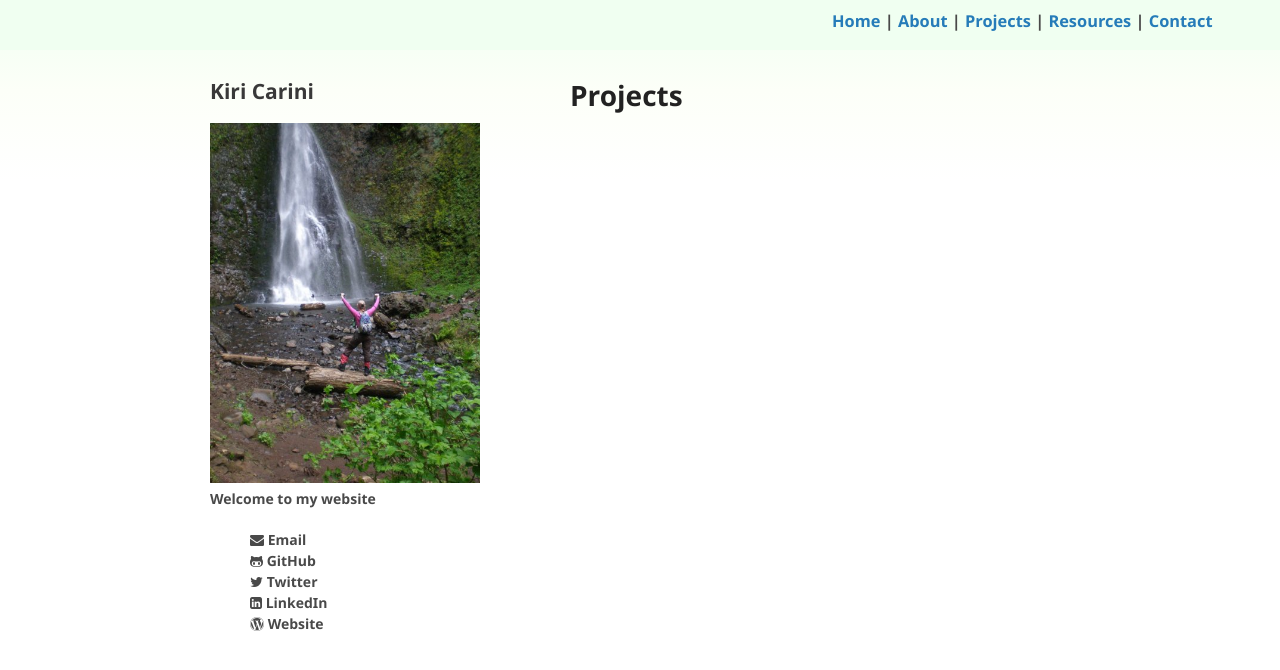
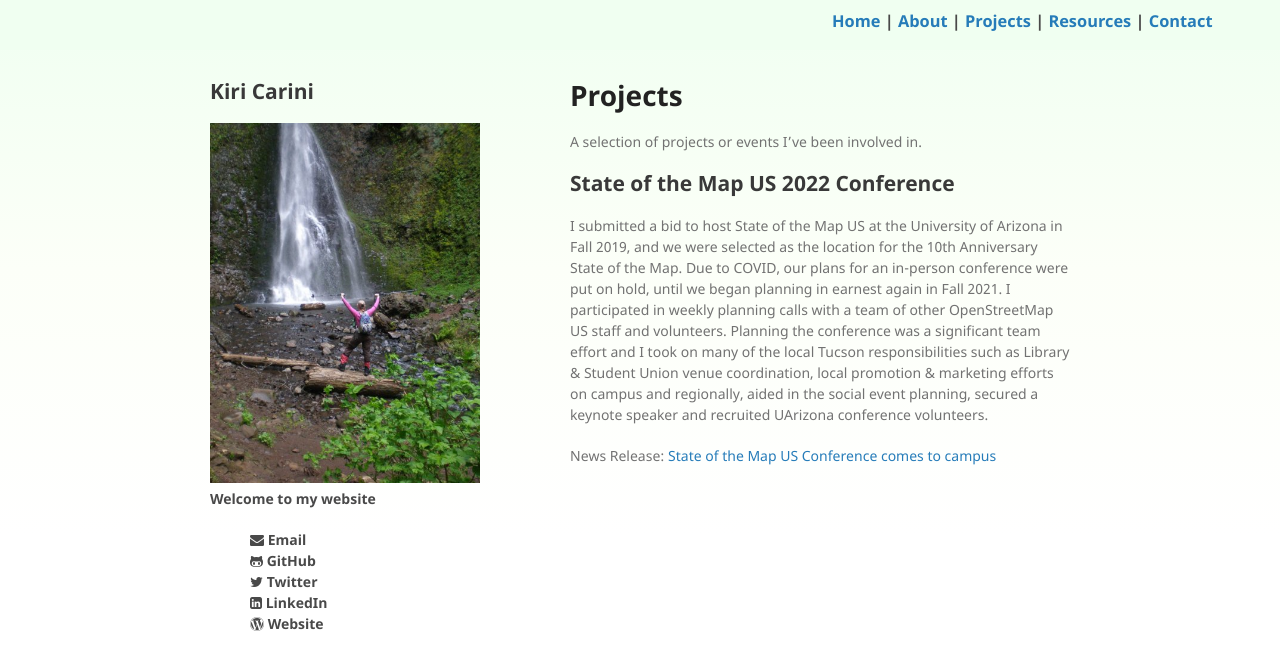
Before and after one commit to kcarini/kcarini.github.io, a Jekyll site: the page built from projects.md, in a window 1280 px wide. Shown: the top 670 px of the page. Built offline with Jekyll 4.4.1, drawn with Linux system fonts in a browser that asks for light colours; nearby versions of some CDN libraries; our own code applies the rules of GitHub Pages for plain Markdown files.

Commit message:
Update projects.md

```diff
--- a/projects.md
+++ b/projects.md
@@ -1 +1,7 @@
 # Projects
+A selection of projects or events I've been involved in.
+
+## State of the Map US 2022 Conference
+I submitted a bid to host State of the Map US at the University of Arizona in Fall 2019, and we were selected as the location for the 10th Anniversary State of the Map. Due to COVID, our plans for an in-person conference were put on hold, until we began planning in earnest again in Fall 2021. I participated in weekly planning calls with a team of other OpenStreetMap US staff and volunteers. Planning the conference was a significant team effort and I took on many of the local Tucson responsibilities such as Library & Student Union venue coordination, local promotion & marketing efforts on campus and regionally, aided in the social event planning, secured a keynote speaker and recruited UArizona conference volunteers.
+
+News Release: [State of the Map US Conference comes to campus](https://new.library.arizona.edu/news/state-map-us-conference-comes-campus)
```
